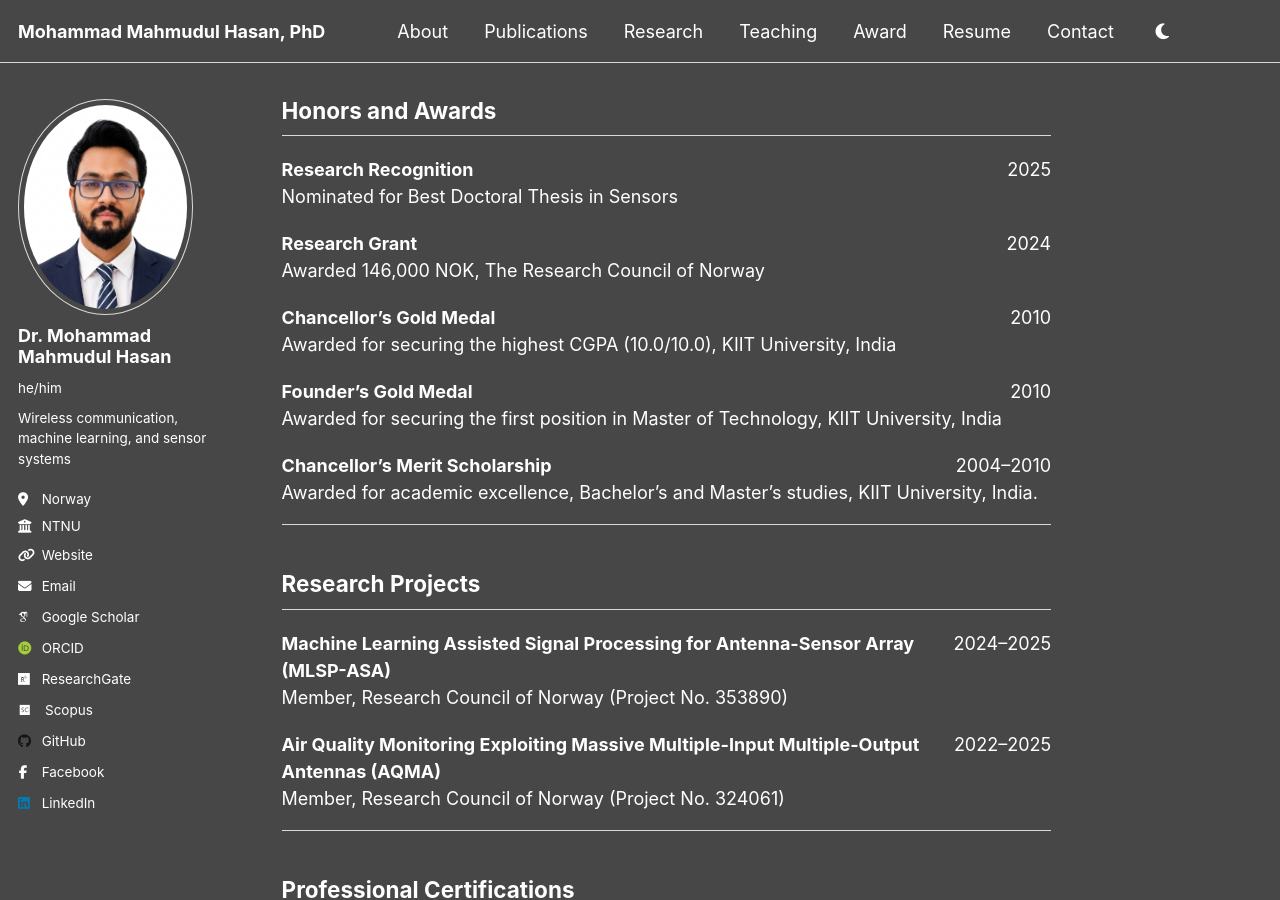
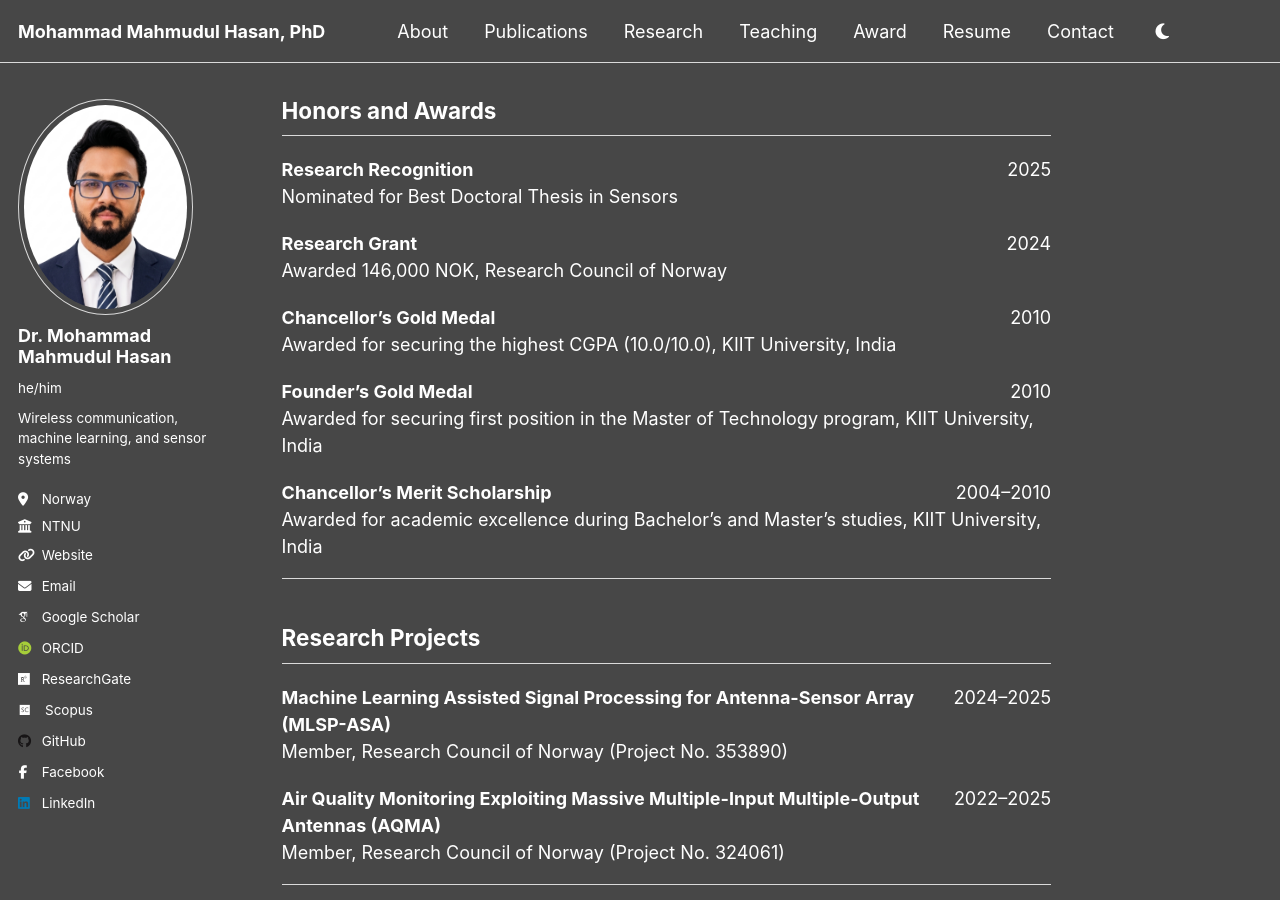
Before and after one commit to dearmahmud/dearmahmud.github.io, a Jekyll site: the page built from _pages/about.md, in a window 1280 px wide and 900 px high, scrolled down 4094 px. Built offline with Jekyll 4.4.1, drawn with Linux system fonts in a browser that asks for light colours; some web fonts are replaced.

Commit message:
Update about.md

```diff
--- a/_pages/about.md
+++ b/_pages/about.md
@@ -334,45 +334,47 @@ I remain deeply grateful to my supervisors, Dr. Sudhansu Sekhar Singh, Dr. Micha
 ---
 
 ## Honors and Awards
-<div style="margin-top: 20px; display: flex; justify-content: space-between; align-items: center;">
+
+<div style="margin-top: 20px; display: flex; justify-content: space-between; gap: 20px;">
   <span><strong>Research Recognition</strong></span>
-  <span>2025</span>
+  <span style="white-space: nowrap; flex-shrink: 0;">2025</span>
 </div>
-<div style="display: flex; justify-content: space-between;">
-  <span>Nominated for Best Doctoral Thesis in Sensors</span>
+<div>
+  Nominated for Best Doctoral Thesis in Sensors
 </div>
 
-<div style="margin-top: 20px; display: flex; justify-content: space-between; align-items: center;">
+<div style="margin-top: 20px; display: flex; justify-content: space-between; gap: 20px;">
   <span><strong>Research Grant</strong></span>
-  <span>2024</span>
+  <span style="white-space: nowrap; flex-shrink: 0;">2024</span>
 </div>
-<div style="display: flex; justify-content: space-between;">
-  <span>Awarded 146,000 NOK, The Research Council of Norway</span>
+<div>
+  Awarded 146,000 NOK, Research Council of Norway
 </div>
 
-<div style="margin-top: 20px; display: flex; justify-content: space-between; align-items: center;">
+<div style="margin-top: 20px; display: flex; justify-content: space-between; gap: 20px;">
   <span><strong>Chancellor’s Gold Medal</strong></span>
-  <span>2010</span>
+  <span style="white-space: nowrap; flex-shrink: 0;">2010</span>
 </div>
-<div style="display: flex; justify-content: space-between;">
-  <span>Awarded for securing the highest CGPA (10.0/10.0), KIIT University, India</span>
+<div>
+  Awarded for securing the highest CGPA (10.0/10.0), KIIT University, India
 </div>
 
-<div style="margin-top: 20px; display: flex; justify-content: space-between; align-items: center;">
+<div style="margin-top: 20px; display: flex; justify-content: space-between; gap: 20px;">
   <span><strong>Founder’s Gold Medal</strong></span>
-  <span>2010</span>
+  <span style="white-space: nowrap; flex-shrink: 0;">2010</span>
 </div>
-<div style="display: flex; justify-content: space-between;">
-  <span>Awarded for securing the first position in Master of Technology, KIIT University, India</span>
+<div>
+  Awarded for securing first position in the Master of Technology program, KIIT University, India
 </div>
 
-<div style="margin-top: 20px; display: flex; justify-content: space-between; align-items: center;">
+<div style="margin-top: 20px; display: flex; justify-content: space-between; gap: 20px;">
   <span><strong>Chancellor’s Merit Scholarship</strong></span>
-  <span>2004–2010</span>
+  <span style="white-space: nowrap; flex-shrink: 0;">2004–2010</span>
 </div>
-<div style="display: flex; justify-content: space-between;">
-  <span>Awarded for academic excellence, Bachelor’s and Master’s studies, KIIT University, India.</span>
+<div>
+  Awarded for academic excellence during Bachelor’s and Master’s studies, KIIT University, India
 </div>
+
 ---
 
 ## Research Projects
```
